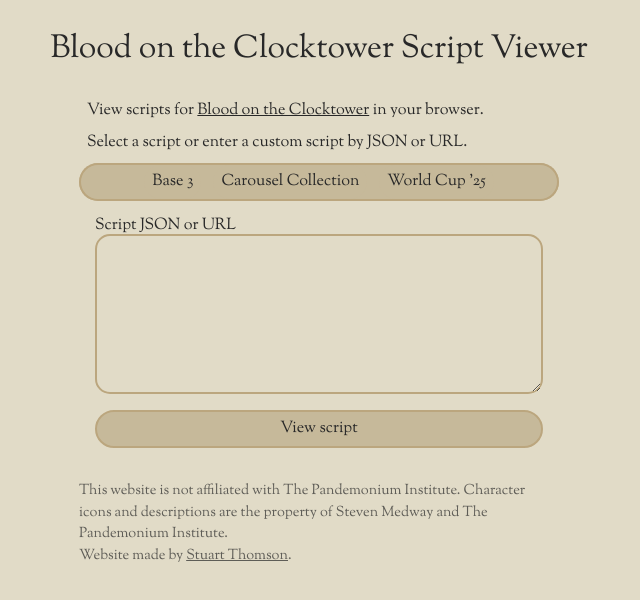
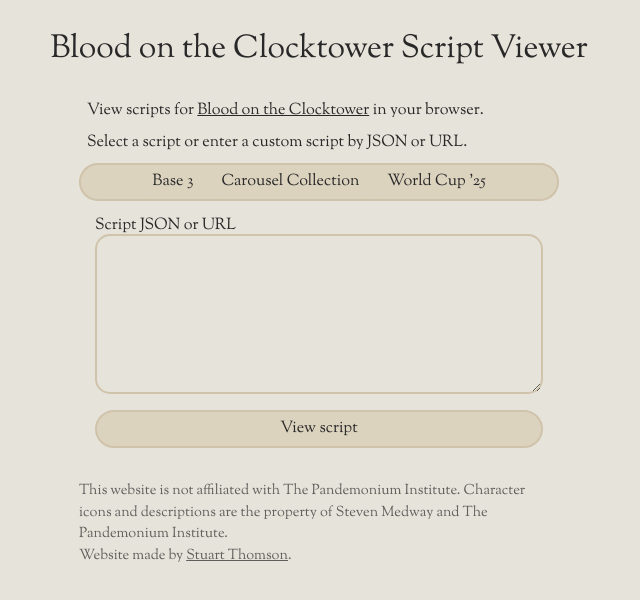
Before and after one commit to s-thom/botc-script-viewer, a React (Vite) app: page / in a window 1280 px wide. Shown: the top 600 px of the page, without its empty margins (321-961 px from the left). Built offline with nearby package versions, Linux system fonts and the light colour scheme.

Commit message:
Lighten up a bit

```diff
--- a/src/css/menu.module.css
+++ b/src/css/menu.module.css
@@ -63,7 +63,6 @@
     &[tabindex="0"] {
       border-color: var(--color-control-border-hover);
       background-color: var(--color-control-background-active);
-      color: #282828;
 
       &:active {
         border-color: var(--color-control-border-active);
--- a/src/index.css
+++ b/src/index.css
@@ -91,17 +91,28 @@
 
   --border-radius: 0.5rem;
 
-  --color-background: #e1dbc7;
+  --color-background: #e6e3da;
   --color-text: #282828;
-  --color-control-background: #c6b99a;
+  --color-control-background: #dcd3bf;
   --color-control-background-active: var(--color-background);
-  --color-control-border-hover: #c1b28f;
-  --color-control-border-active: #bba67e;
+  --color-control-border-hover: #d8cdb4;
+  --color-control-border-active: #d0c3ab;
 
   --box-shadow:
     0 4px 6px -1px rgb(0 0 0 / 0.1), 0 2px 4px -2px rgb(0 0 0 / 0.1);
 
   font-family: var(--font-body);
+}
+
+@media print {
+  :root {
+    --color-background: #ffffff;
+    --color-text: #000000;
+    --color-control-background: #d4d4d4;
+    --color-control-background-active: var(--color-background);
+    --color-control-border-hover: #cecece;
+    --color-control-border-active: #c4c4c4;
+  }
 }
 
 @font-face {
```
